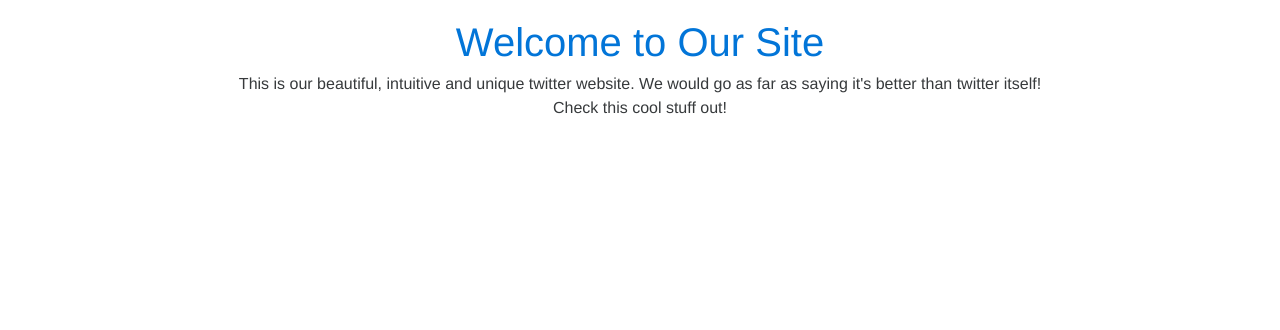
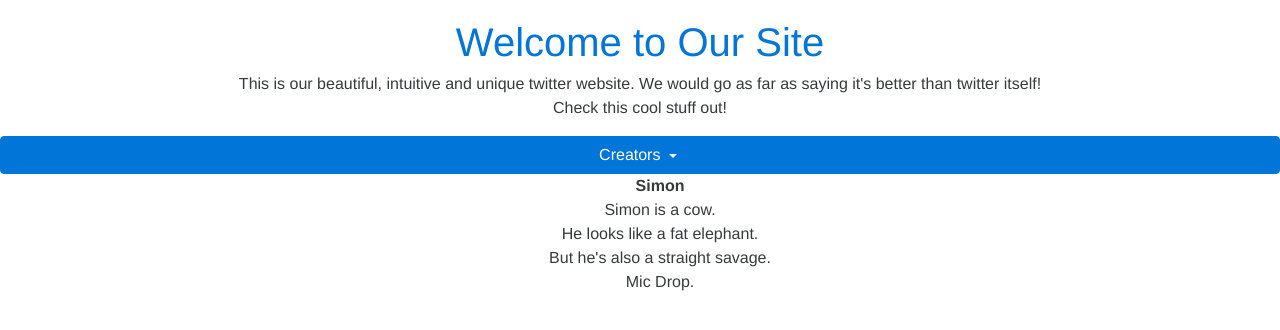
Before and after one commit to PHP-Masters/PHP-Twit, a PHP site: page /PHP-Twit/home.php in a window 1280 px wide. Shown: the part 54-384 px from the top of the page. Run offline with PHP 8.4, Linux system fonts and the light colour scheme.

Commit message:
Added more things under dropdown

```diff
--- a/Resources/CSS/style.css
+++ b/Resources/CSS/style.css
@@ -25,3 +25,7 @@ form {
 .center {
     text-align: center;
 }
+
+.drop-menu1 {
+  margin-left: 100px;
+}
--- a/home.php
+++ b/home.php
@@ -13,11 +13,30 @@
 			<a class="btn btn-primary-outline pull-xs-right" id="register-btn" href="register.php">Register</a>
             <a class="btn btn-primary-outline pull-xs-right" href="login.php">Login</a>
 		</nav>
+
         <div class="center">
             <h1 class="text-primary"> Welcome to Our Site </h1>
             <p> This is our beautiful, intuitive and unique twitter website.  We would go as far as saying it's better than twitter itself!
             </br> Check this cool stuff out!
             </p>
         </div>
+
+        <div class="btn-group btn-block">
+            <button type="button" class="btn btn-block btn-primary dropdown-toggle" data-toggle="dropdown"><span class="glyphicon glyphicon-cog"></span> Creators <span class="caret"></span>
+            </button>
+            <ul class="dropdown-menu" role="menu">
+              <p> <center> <b> Julian </b>
+              <br>
+              Julian is sick.<br> Absolute legend. <br> Straight Savage. <br> Obama out.
+              </center>
+            </ul>
+            <ul class="dropdown-menu1" role="menu">
+              <p> <center> <b> Simon </b>
+              <br>
+              Simon is a cow.<br> He looks like a fat elephant. <br> But he's also a straight savage. <br> Mic Drop.
+              </center>
+            </ul>
+          </div>
+
     </body>
 </html>
```
